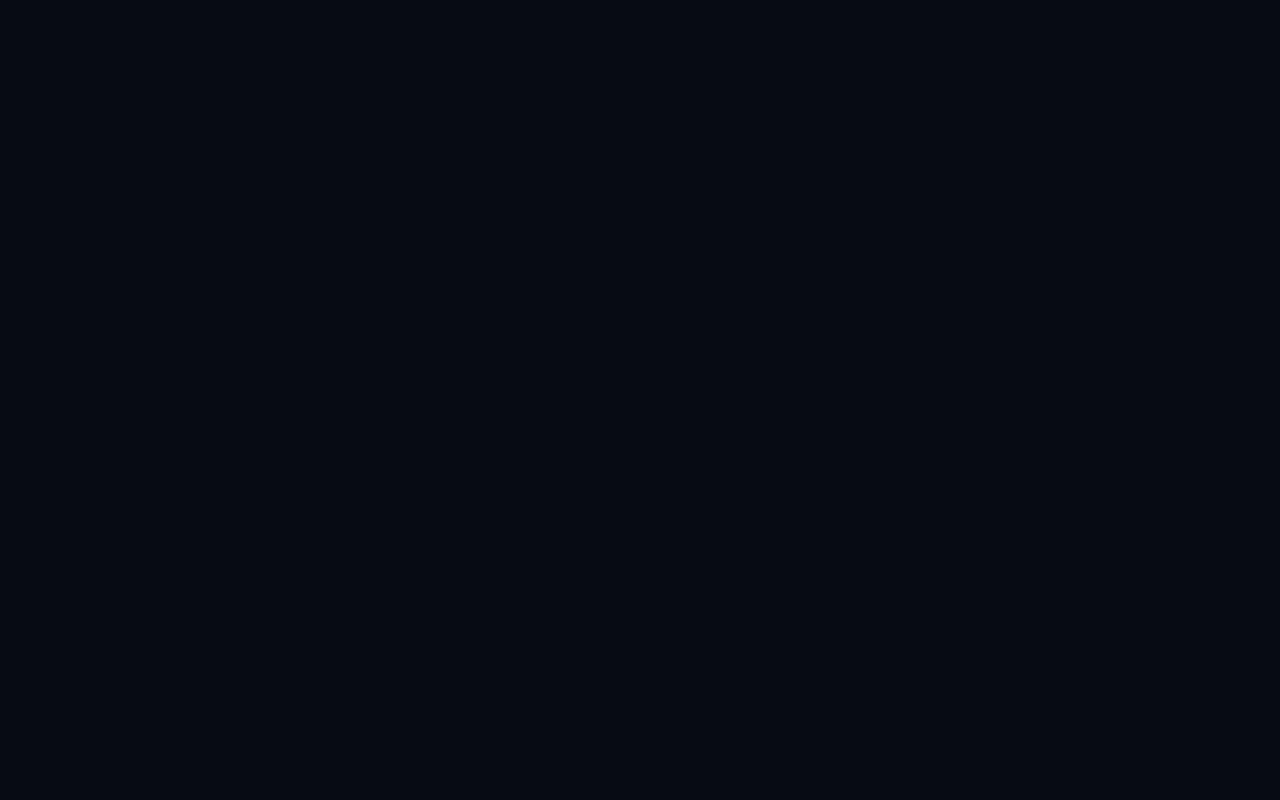
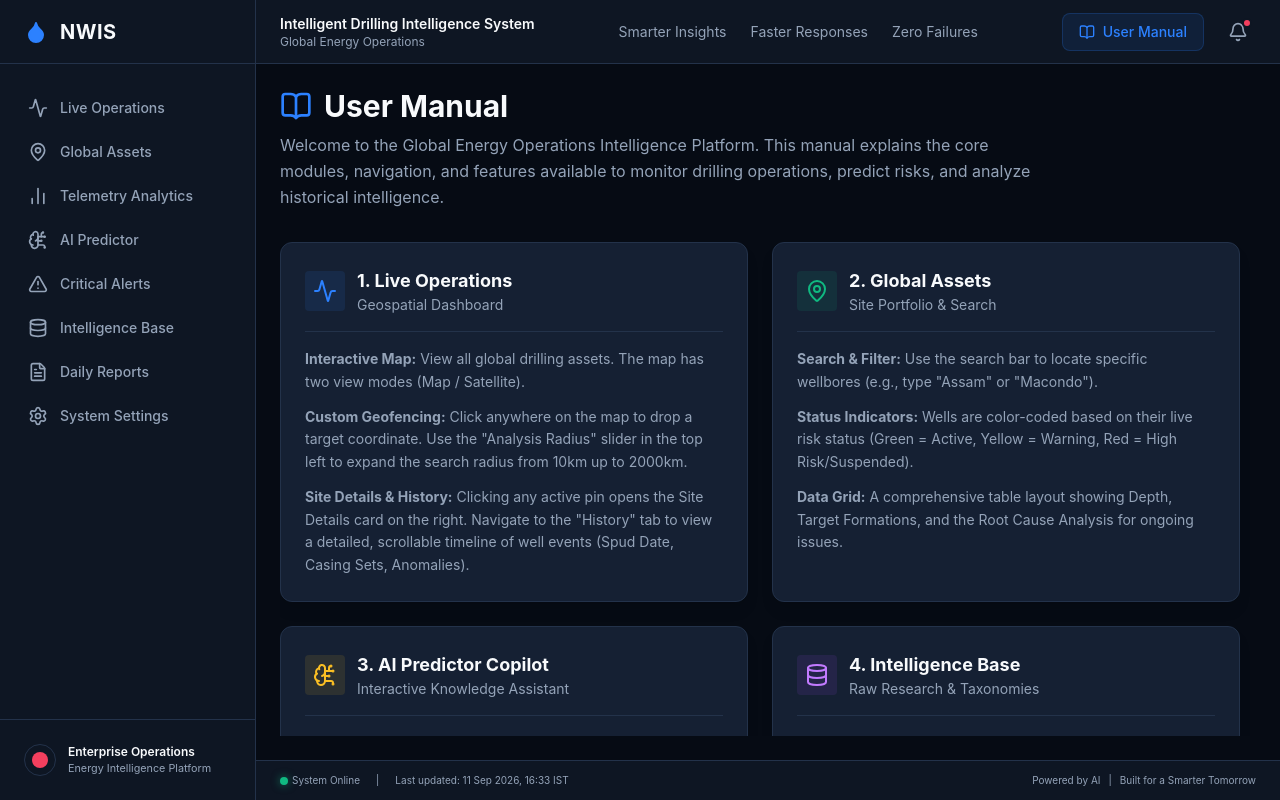
Before and after one commit to aravindshankarselvaganesh-lang/syntax-finder-codeflux, a React (Vite) app in the folder frontend/: page /manual in a window 1280 px wide. Before the commit this address had no page. Built offline with nearby package versions, Linux system fonts and the light colour scheme.

Commit message:
Remove login screen, remove user profiles, and add User Manual to the top navigation bar

```diff
--- a/frontend/src/App.jsx
+++ b/frontend/src/App.jsx
@@ -1,37 +1,33 @@
 import React from 'react';
-import { BrowserRouter, Routes, Route, Navigate } from 'react-router-dom';
-import { useState } from 'react';
+import { BrowserRouter as Router, Routes, Route, Navigate } from 'react-router-dom';
 import Layout from './components/Layout';
 import Dashboard from './pages/Dashboard';
 import DrillingSites from './pages/DrillingSites';
+import AIInsights from './pages/AIInsights';
 import Analytics from './pages/Analytics';
+import Alerts from './pages/Alerts';
 import Reports from './pages/Reports';
-import Alerts from './pages/Alerts';
-import AIInsights from './pages/AIInsights';
 import Settings from './pages/Settings';
-import Login from './pages/Login';
 import IntelligenceHub from './pages/IntelligenceHub';
+import Manual from './pages/Manual';
 import './App.css';
 
 export default function App() {
-  const [user, setUser] = useState(null);
-
   return (
-    <BrowserRouter>
+    <Router>
       <Routes>
-        <Route path="/login" element={user ? <Navigate to="/" /> : <Login onLogin={setUser} />} />
-
-        <Route path="/" element={user ? <Layout /> : <Navigate to="/login" />}>
+        <Route path="/" element={<Layout />}>
           <Route index element={<Dashboard />} />
           <Route path="sites" element={<DrillingSites />} />
           <Route path="analytics" element={<Analytics />} />
-          <Route path="reports" element={<Reports />} />
           <Route path="alerts" element={<Alerts />} />
           <Route path="insights" element={<AIInsights />} />
+          <Route path="reports" element={<Reports />} />
           <Route path="intelligence" element={<IntelligenceHub />} />
+          <Route path="manual" element={<Manual />} />
           <Route path="settings" element={<Settings />} />
         </Route>
       </Routes>
-    </BrowserRouter>
+    </Router>
   );
 }
--- a/frontend/src/components/Layout.jsx
+++ b/frontend/src/components/Layout.jsx
@@ -2,7 +2,7 @@ import React from 'react';
 import { NavLink, Outlet } from 'react-router-dom';
 import {
   Activity, MapPin, BarChart2, FileText, Bell, Sparkles, Settings,
-  AlertTriangle, BrainCircuit, Database, ChevronDown, Droplet
+  AlertTriangle, BrainCircuit, Database, ChevronDown, Droplet, BookOpen
 } from 'lucide-react';
 
 export default function Layout() {
@@ -54,26 +54,23 @@ export default function Layout() {
           </div>
           <div className="flex items-center space-x-6 text-sm text-textMuted hidden md:flex">
             <span>Smarter Insights</span>
-            <span className="text-borderC">|</span>
-            <span>Safer Operations</span>
-            <span className="text-borderC">|</span>
-            <span>Sustainable Energy</span>
+            <span>Faster Responses</span>
+            <span>Zero Failures</span>
           </div>
+
           <div className="flex items-center space-x-4">
-            <button className="text-textMuted hover:text-textMain"><Bell size={20} /></button>
-            <div className="flex items-center space-x-3 border-l border-borderC pl-4 cursor-pointer">
-              <div className="w-8 h-8 bg-brandBlue rounded-full flex items-center justify-center text-sm font-bold">A</div>
-              <div className="text-sm hidden sm:block">
-                <p className="font-semibold text-textMain">Astha</p>
-                <p className="text-xs text-textMuted scale-90 origin-left">Operations Analyst</p>
-              </div>
-              <ChevronDown size={16} className="text-textMuted" />
-            </div>
+            <NavLink to="/manual" className="flex items-center gap-2 text-sm text-brandBlue hover:text-white bg-brandBlue/10 hover:bg-brandBlue px-4 py-2 rounded-lg border border-brandBlue/20 transition-colors font-medium">
+              <BookOpen size={16} /> User Manual
+            </NavLink>
+            <button className="text-textMuted hover:text-white transition-colors relative p-2">
+              <Bell size={20} />
+              <span className="absolute top-1 right-1 w-2.5 h-2.5 bg-accentRed rounded-full border-2 border-bgPanel"></span>
+            </button>
           </div>
         </header>
 
-        {/* OUTLET SCROLL AREA */}
-        <main className="flex-1 overflow-y-auto p-6">
+        {/* Dynamic Page Content */}
+        <main className="flex-1 overflow-hidden p-6 relative">
           <Outlet />
         </main>
 
--- /dev/null
+++ b/frontend/src/pages/Manual.jsx
@@ -0,0 +1,96 @@
+import React from 'react';
+import { BookOpen, MapPin, Activity, BrainCircuit, Database, FileText } from 'lucide-react';
+
+export default function Manual() {
+  return (
+    <div className="h-full flex flex-col overflow-y-auto pb-8 space-y-8 pr-4">
+      {/* Header */}
+      <div>
+        <h2 className="text-3xl font-bold flex items-center gap-3">
+          <BookOpen className="text-brandBlue" size={32}/>
+          User Manual
+        </h2>
+        <p className="text-textMuted mt-2 max-w-3xl leading-relaxed">
+          Welcome to the Global Energy Operations Intelligence Platform. This manual explains the core modules, navigation, and features available to monitor drilling operations, predict risks, and analyze historical intelligence.
+        </p>
+      </div>
+
+      <div className="grid grid-cols-1 md:grid-cols-2 gap-6">
+
+        {/* Live Operations */}
+        <div className="bg-bgCard rounded-xl border border-borderC p-6 flex flex-col shadow-lg">
+          <div className="flex items-center gap-3 border-b border-borderC pb-4 mb-4">
+            <div className="w-10 h-10 rounded bg-brandBlue/10 flex items-center justify-center text-brandBlue">
+              <Activity size={24} />
+            </div>
+            <div>
+              <h3 className="text-lg font-bold">1. Live Operations</h3>
+              <p className="text-sm text-textMuted">Geospatial Dashboard</p>
+            </div>
+          </div>
+          <div className="text-sm text-textMuted space-y-3 leading-relaxed flex-1">
+            <p><strong>Interactive Map:</strong> View all global drilling assets. The map has two view modes (Map / Satellite).</p>
+            <p><strong>Custom Geofencing:</strong> Click anywhere on the map to drop a target coordinate. Use the "Analysis Radius" slider in the top left to expand the search radius from 10km up to 2000km.</p>
+            <p><strong>Site Details & History:</strong> Clicking any active pin opens the Site Details card on the right. Navigate to the "History" tab to view a detailed, scrollable timeline of well events (Spud Date, Casing Sets, Anomalies).</p>
+          </div>
+        </div>
+
+        {/* Global Assets */}
+        <div className="bg-bgCard rounded-xl border border-borderC p-6 flex flex-col shadow-lg">
+          <div className="flex items-center gap-3 border-b border-borderC pb-4 mb-4">
+            <div className="w-10 h-10 rounded bg-accentGreen/10 flex items-center justify-center text-accentGreen">
+              <MapPin size={24} />
+            </div>
+            <div>
+              <h3 className="text-lg font-bold">2. Global Assets</h3>
+              <p className="text-sm text-textMuted">Site Portfolio & Search</p>
+            </div>
+          </div>
+          <div className="text-sm text-textMuted space-y-3 leading-relaxed flex-1">
+            <p><strong>Search & Filter:</strong> Use the search bar to locate specific wellbores (e.g., type "Assam" or "Macondo").</p>
+            <p><strong>Status Indicators:</strong> Wells are color-coded based on their live risk status (Green = Active, Yellow = Warning, Red = High Risk/Suspended).</p>
+            <p><strong>Data Grid:</strong> A comprehensive table layout showing Depth, Target Formations, and the Root Cause Analysis for ongoing issues.</p>
+          </div>
+        </div>
+
+        {/* AI Predictor */}
+        <div className="bg-bgCard rounded-xl border border-borderC p-6 flex flex-col shadow-lg">
+          <div className="flex items-center gap-3 border-b border-borderC pb-4 mb-4">
+            <div className="w-10 h-10 rounded bg-accentYellow/10 flex items-center justify-center text-accentYellow">
+              <BrainCircuit size={24} />
+            </div>
+            <div>
+              <h3 className="text-lg font-bold">3. AI Predictor Copilot</h3>
+              <p className="text-sm text-textMuted">Interactive Knowledge Assistant</p>
+            </div>
+          </div>
+          <div className="text-sm text-textMuted space-y-3 leading-relaxed flex-1">
+            <p><strong>RAG Engine:</strong> The Copilot is connected to a local vector database of historical drilling failures.</p>
+            <p><strong>Chat Interface:</strong> Type any query into the prompt (e.g., "What caused the pressure anomalies at Gujarat-12?").</p>
+            <p><strong>Citations:</strong> When the AI provides an answer based on historical intelligence, it will attach source badges indicating exactly which PDF or incident report the data originated from.</p>
+          </div>
+        </div>
+
+        {/* Intelligence Base */}
+        <div className="bg-bgCard rounded-xl border border-borderC p-6 flex flex-col shadow-lg">
+          <div className="flex items-center gap-3 border-b border-borderC pb-4 mb-4">
+            <div className="w-10 h-10 rounded bg-purple-500/10 flex items-center justify-center text-purple-400">
+              <Database size={24} />
+            </div>
+            <div>
+              <h3 className="text-lg font-bold">4. Intelligence Base</h3>
+              <p className="text-sm text-textMuted">Raw Research & Taxonomies</p>
+            </div>
+          </div>
+          <div className="text-sm text-textMuted space-y-3 leading-relaxed flex-1">
+            <p><strong>Research Report:</strong> A natively rendered Markdown reader containing the full engineering analysis and research context of the platform.</p>
+            <p><strong>Major Incidents:</strong> A table detailing global historical events (Macondo, Montara, etc.).</p>
+            <p><strong>Failure Taxonomy:</strong> A structured categorization of wellbore failures, definitions, and their telemetry indicators.</p>
+            <p><strong>RAG Knowledge Base:</strong> The raw underlying vectors that the AI Copilot uses to formulate its responses.</p>
+          </div>
+        </div>
+
+      </div>
+    </div>
+  );
+}
```
